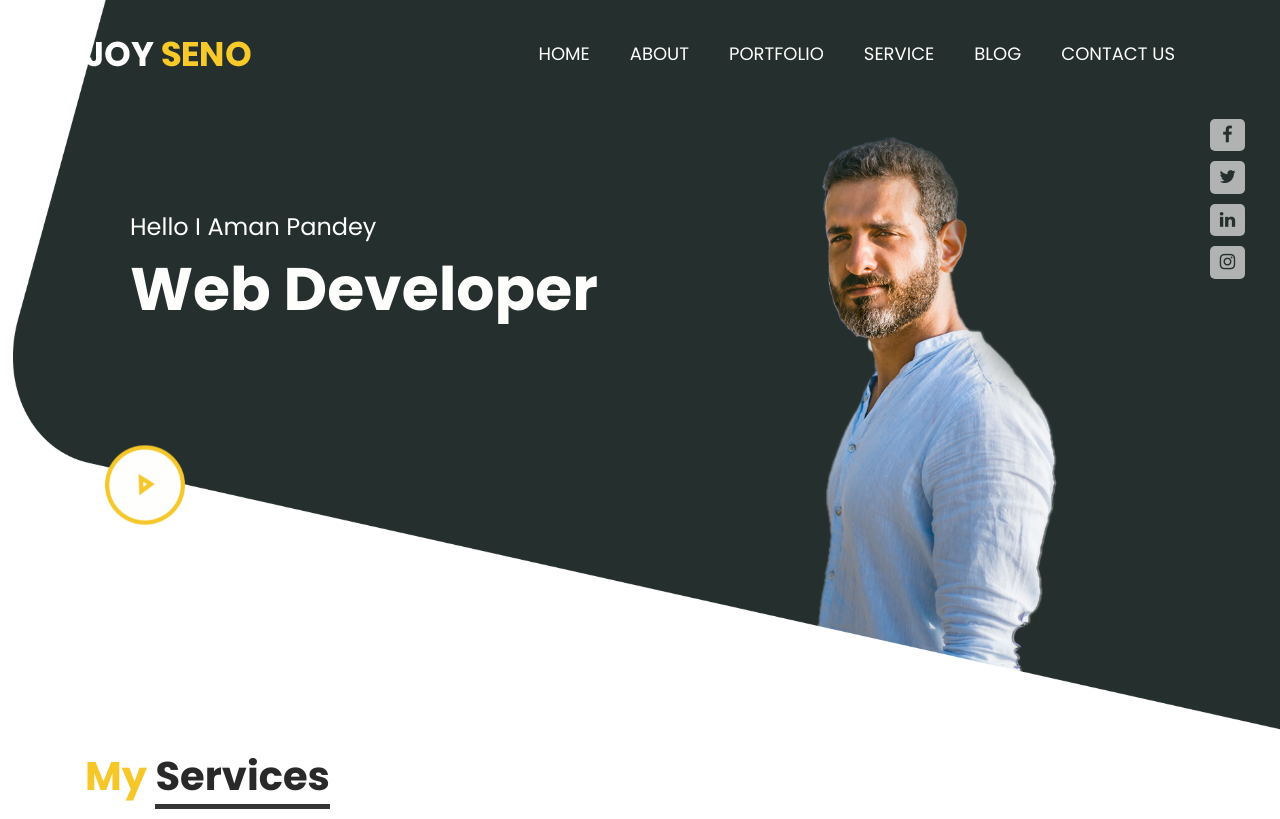
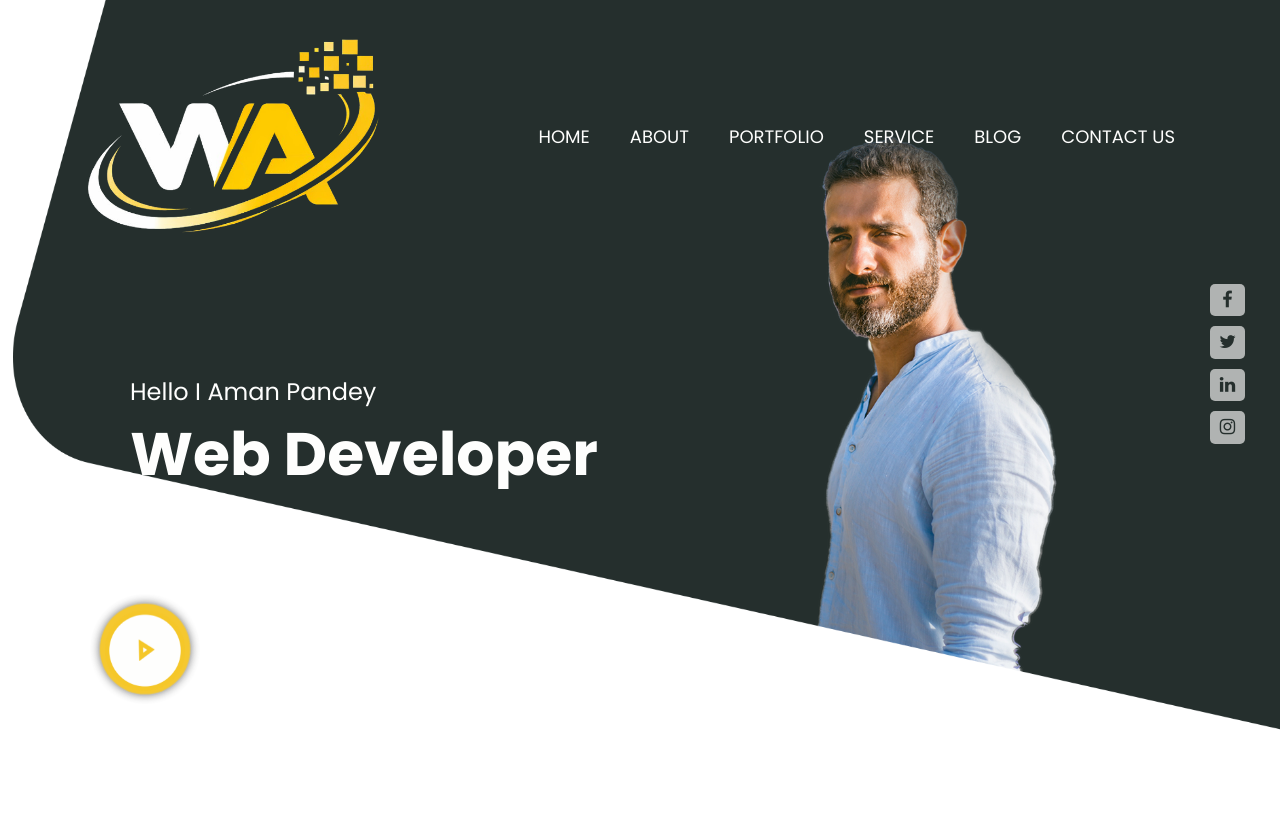
Before and after one commit to ap113-coding/portfolio, a plain HTML site: page index.html in a window 1280 px wide. Shown: the top 819 px of the page. Drawn offline with Linux system fonts and the light colour scheme; files that its build step writes are made by us from their sources.

Commit message:
logo
change logo

```diff
--- a/index.html
+++ b/index.html
@@ -35,7 +35,7 @@
       <div class="header_section">
          <div class="container">
             <nav class="navbar navbar-expand-lg navbar-light bg-light">
-               <div class="logo"><a href="index.html"><img src="images/logo.png"></a></div>
+               <div class="logo"><a href="index.html"><img src="images/newlogo.png"></a></div>
                <button class="navbar-toggler" type="button" data-toggle="collapse" data-target="#navbarSupportedContent" aria-controls="navbarSupportedContent" aria-expanded="false" aria-label="Toggle navigation">
                <span class="navbar-toggler-icon"></span>
                </button>
```
Also changed, not shown: images/newlogo.png (added).
